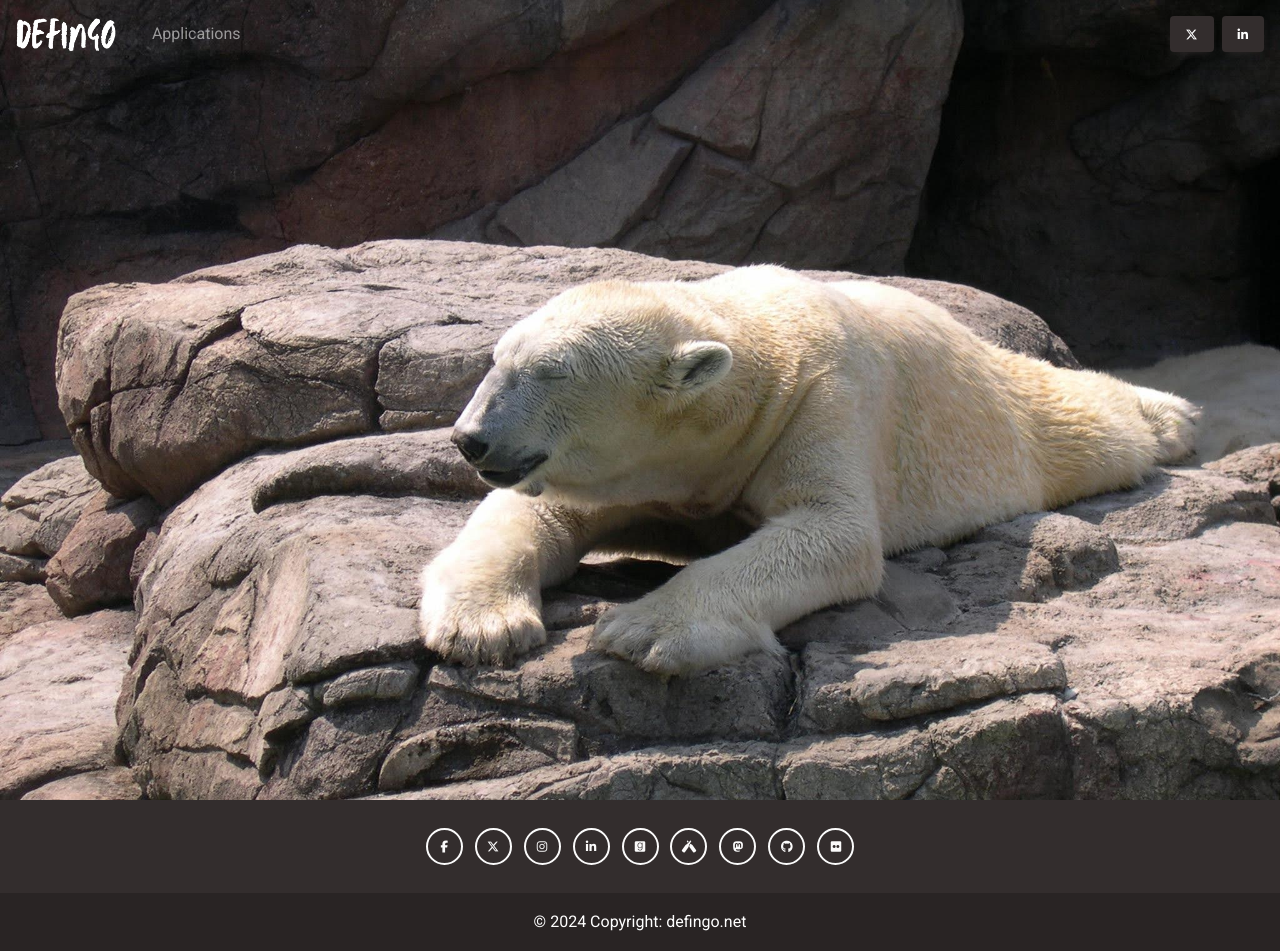
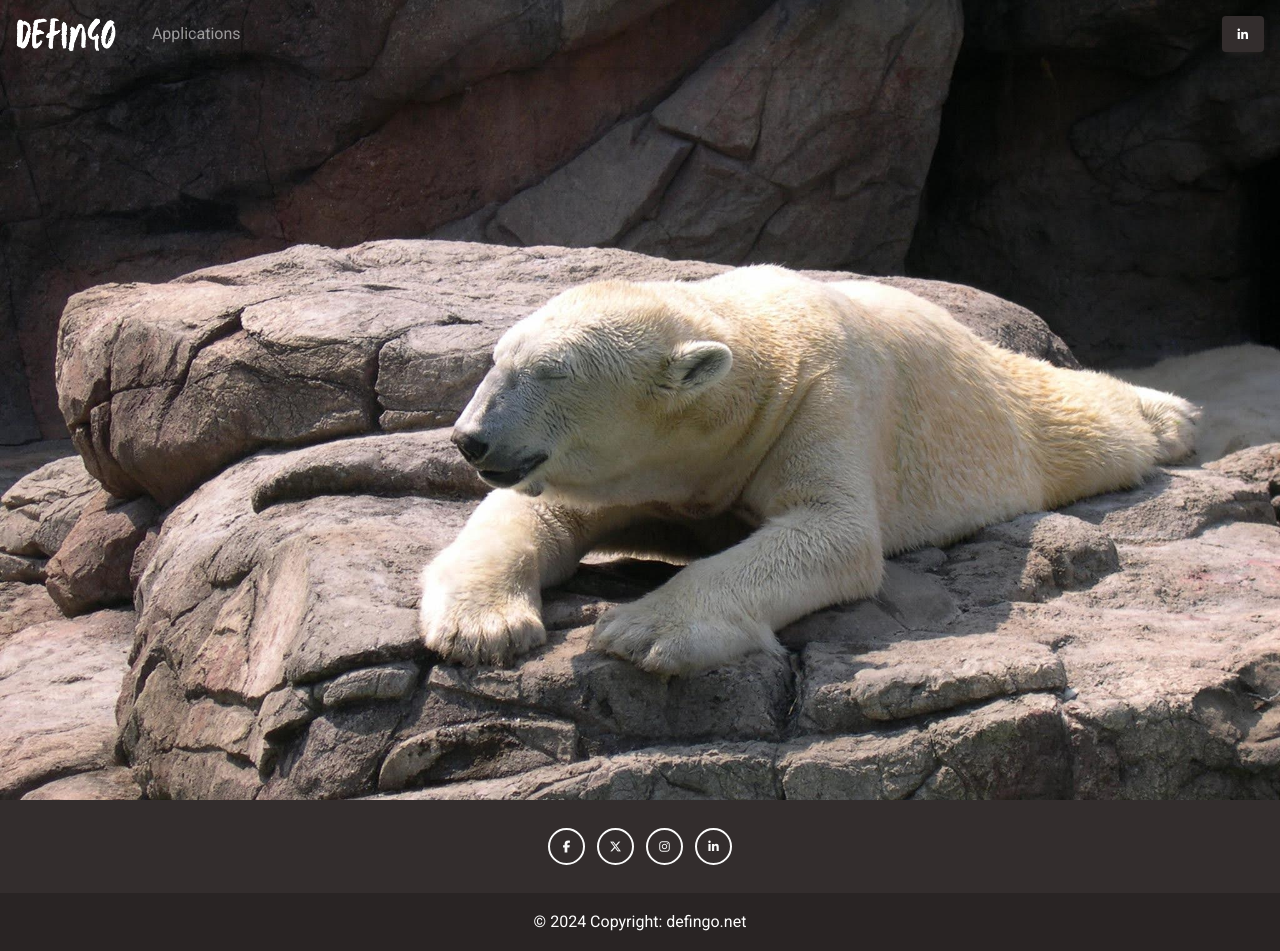
Before and after one commit to wwhitaker/defingo, a plain HTML site: page index.html in a window 1280 px wide. Drawn offline with nearby package versions, Linux system fonts and the light colour scheme.

Commit message:
index cleanup

```diff
--- a/index.html
+++ b/index.html
@@ -66,18 +66,12 @@
               <li class="nav-item">
                 <a class="nav-link" href="https://defingo.cloudflareaccess.com">Applications</a>
               </li>
-              <!-- <li class="nav-item">
-                <a class="nav-link" href="/about">About</a>
-              </li> -->
             </ul>
           </div>
 
           <!-- Right elements -->
           <div class="d-flex align-items-center">
             <!-- Icon -->
-            <a class="btn btn-dark px-3 m-1" href="https://x.com/wewhitaker" role="button">
-              <i class="fab fa-x-twitter"></i>
-            </a>
             <a class="btn btn-dark px-3 m-1" href="https://www.linkedin.com/in/wewhitaker/" role="button">
               <i class="fab fa-linkedin-in"></i>
             </a>
@@ -104,6 +98,7 @@
       <div class="container p-4 pb-0">
         <!-- Section: Social media -->
         <section class="mb-4">
+
           <!-- Facebook -->
           <a class="btn btn-outline-light btn-floating m-1" href="https://www.facebook.com/willwhit" role="button"
             ><i class="fab fa-facebook-f"></i
@@ -119,45 +114,11 @@
             <i class="fab fa-instagram"></i>
           </a>
 
-          <!-- Threads -->
-          <!-- <a class="btn btn-outline-light btn-floating m-1" href="https://www.threads.net/@wewhitaker" role="button">
-            <i class="fa-brands fa-threads"></i>
-          </a> -->
-
           <!-- Linkedin -->
           <a class="btn btn-outline-light btn-floating m-1" href="https://www.linkedin.com/in/wewhitaker/" role="button">
             <i class="fab fa-linkedin-in"></i>
           </a>
 
-          <!-- Goodreads -->
-          <a class="btn btn-outline-light btn-floating m-1" href="https://goodreads.com/wewhitaker" role="button">
-            <i class="fab fa-goodreads"></i>
-          </a>
-
-          <!-- Untapped -->
-          <a class="btn btn-outline-light btn-floating m-1" href="https://untappd.com/user/wewhitaker" role="button">
-            <i class="fab fa-untappd"></i>
-          </a>
-
-          <!-- Mastodon -->
-          <a class="btn btn-outline-light btn-floating m-1" href="https://infosec.exchange/@wew" role="button">
-            <i class="fab fa-mastodon"></i>
-          </a>
-
-          <!-- Github -->
-          <a class="btn btn-outline-light btn-floating m-1" href="https://github.com/wwhitaker" role="button">
-            <i class="fab fa-github"></i>
-          </a>
-
-          <!-- Flickr -->
-          <a class="btn btn-outline-light btn-floating m-1" href="https://www.flickr.com/photos/wwhitaker/" role="button">
-            <i class="fab fa-flickr"></i>
-          </a>
-
-          <!-- Slack -->
-          <!-- <a class="btn btn-outline-light btn-floating m-1" href="https://defingo.slack.com/team/U747M1SVB" role="button">
-            <i class="fab fa-slack"></i>
-          </a> -->
         </section>
         <!-- Section: Social media -->
       </div>
```
